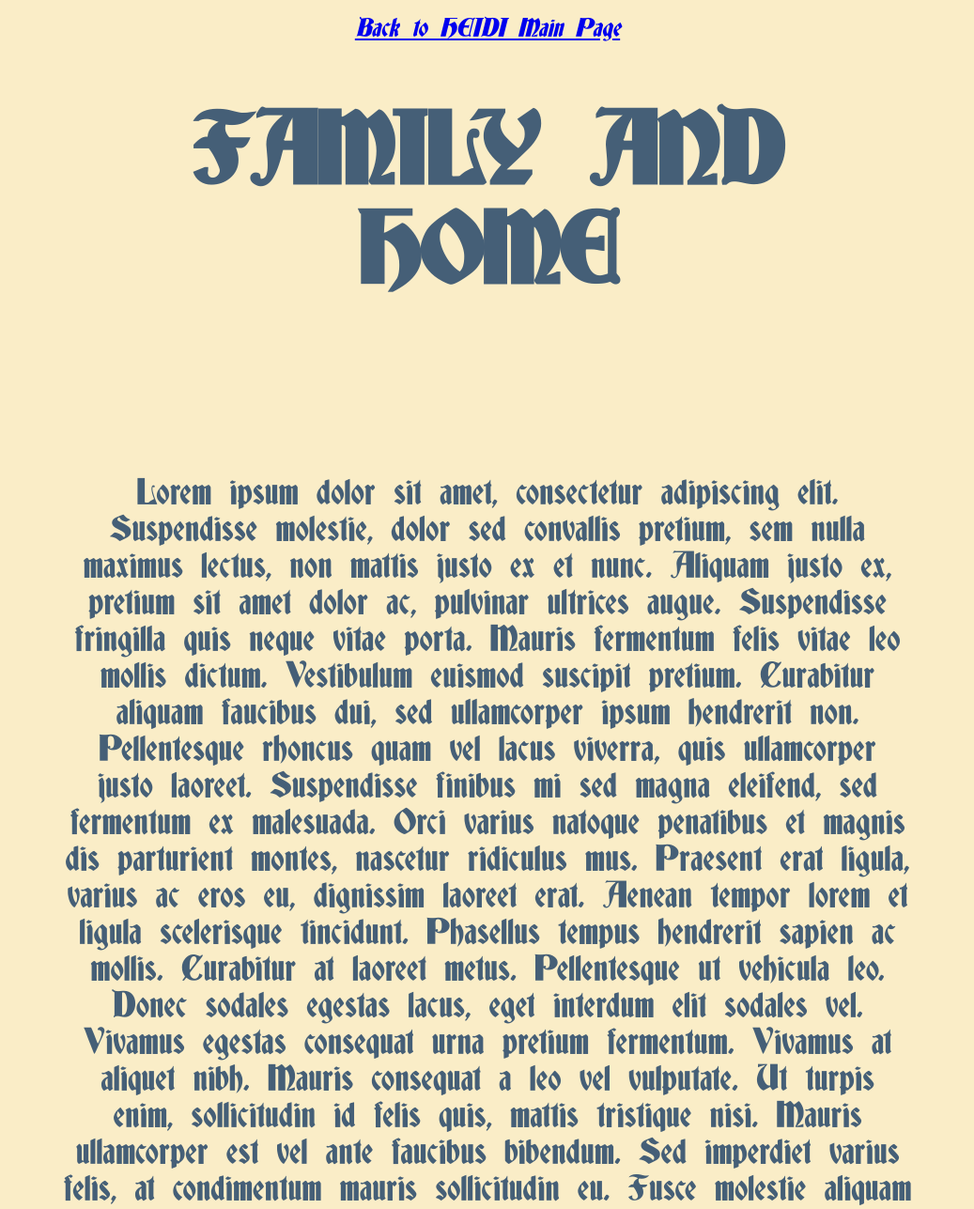
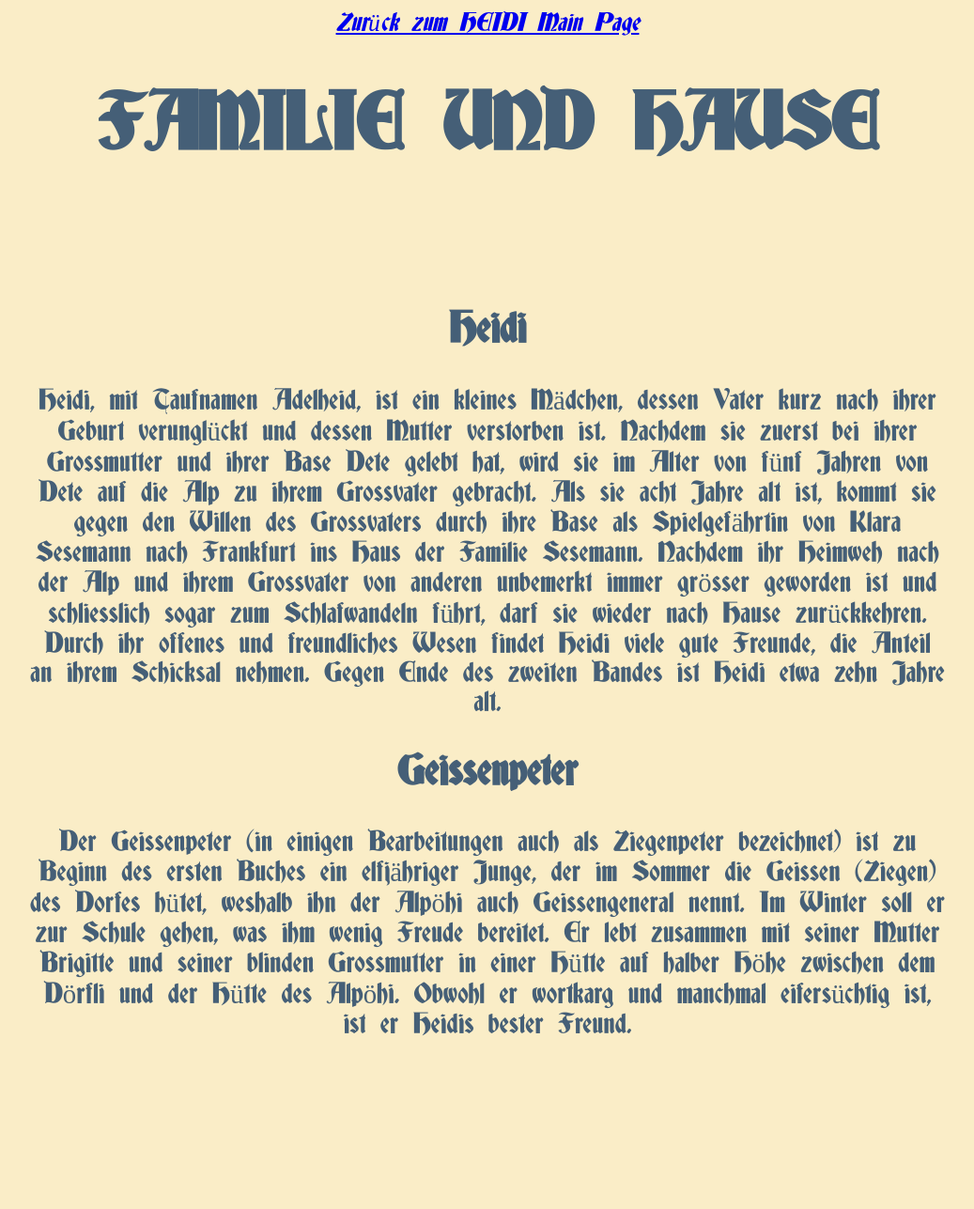
Before and after one commit to ferhatgayir/projektgroup, a plain HTML site: page Family.html in a window 1280 px wide. Shown: the top 1287 px of the page at 94% size, without its empty margins (121-1158 px from the left). After the commit the page ends 1134 px from the top, so only its background shows below. Drawn offline with Linux system fonts and the light colour scheme.

Commit message:
Family.html: some meaningful updates; switch to German

```diff
--- a/Family.html
+++ b/Family.html
@@ -1,7 +1,7 @@
 <!DOCTYPE html>
 <html>
     <head>
-        <title>HEIDI - Family and Home</title>
+        <title>HEIDI - Familie und Hause</title>
         <style>
             /* initialize the custom font */
             @font-face {
@@ -14,7 +14,7 @@
                 background-color: #faedc7;
                 color: #455f77;
                 font-family: 'Deutsch Gothic';
-                font-size: 2.25em;
+                font-size: 1.8em;
                 padding-left: 5em;
                 padding-right: 5em;
             }
@@ -25,19 +25,23 @@
         </style>
     </head>
     <body>
-        <em style="font-size: 1.6rem;"><a href="index.html">Back to HEIDI Main Page</a></em>
-        <h1 style="font-size: 2.75em;">FAMILY AND HOME</h1>
+        <em style="font-size: 1.6rem;"><a href="index.html">Zurück zum HEIDI Main Page</a></em>
+        <h1 style="font-size: 2.75em;">FAMILIE UND HAUSE</h1>
         <br><br>
         <p>
-            Lorem ipsum dolor sit amet, consectetur adipiscing elit. Suspendisse molestie, dolor sed convallis pretium, sem nulla maximus lectus, non mattis justo ex et nunc. Aliquam justo ex, pretium sit amet dolor ac, pulvinar ultrices augue. Suspendisse fringilla quis neque vitae porta. Mauris fermentum felis vitae leo mollis dictum. Vestibulum euismod suscipit pretium. Curabitur aliquam faucibus dui, sed ullamcorper ipsum hendrerit non. Pellentesque rhoncus quam vel lacus viverra, quis ullamcorper justo laoreet. Suspendisse finibus mi sed magna eleifend, sed fermentum ex malesuada. Orci varius natoque penatibus et magnis dis parturient montes, nascetur ridiculus mus.
-
-            Praesent erat ligula, varius ac eros eu, dignissim laoreet erat. Aenean tempor lorem et ligula scelerisque tincidunt. Phasellus tempus hendrerit sapien ac mollis. Curabitur at laoreet metus. Pellentesque ut vehicula leo. Donec sodales egestas lacus, eget interdum elit sodales vel. Vivamus egestas consequat urna pretium fermentum. Vivamus at aliquet nibh. Mauris consequat a leo vel vulputate. Ut turpis enim, sollicitudin id felis quis, mattis tristique nisi. Mauris ullamcorper est vel ante faucibus bibendum.
-
-            Sed imperdiet varius felis, at condimentum mauris sollicitudin eu. Fusce molestie aliquam elit, nec fringilla est pharetra a. Nulla gravida dictum enim sed finibus. Nulla vel ante in enim maximus blandit. Etiam sodales magna nibh, sit amet euismod eros aliquet id. Donec et leo sit amet nibh aliquam rhoncus et a augue. Proin nec orci in sem interdum suscipit. Vestibulum ante ipsum primis in faucibus orci luctus et ultrices posuere cubilia curae; Nullam congue euismod arcu. Pellentesque habitant morbi tristique senectus et netus et malesuada fames ac turpis egestas.
-
-            Vestibulum consequat, metus quis interdum ultrices, felis leo semper ligula, vitae imperdiet augue lectus in metus. Sed ac nibh feugiat, finibus velit vel, consectetur elit. Pellentesque egestas turpis sem, vel varius libero mollis et. Proin tristique libero ac urna molestie bibendum. Donec ullamcorper risus a porttitor ultrices. Lorem ipsum dolor sit amet, consectetur adipiscing elit. Suspendisse erat justo, mattis et velit sit amet, ultricies tempus justo. Proin gravida fringilla dui ac convallis. Lorem ipsum dolor sit amet, consectetur adipiscing elit. Sed sapien eros, pharetra facilisis est eu, tincidunt commodo tortor. Etiam finibus congue lacus non aliquam. Proin eros nunc, consectetur quis vehicula eget, lobortis aliquam nulla. Aliquam erat volutpat.
-
-            Nulla porta urna vitae enim condimentum, vitae interdum ligula vehicula. Curabitur hendrerit elit neque, vitae sollicitudin turpis mollis quis. Curabitur rutrum nibh turpis, quis cursus libero egestas eget. Quisque lacinia nisl sed risus posuere fermentum. Vivamus pharetra eu ante ac eleifend. Praesent viverra aliquet ipsum ut sollicitudin. In luctus consectetur viverra. Nulla interdum nulla at nisi dapibus sodales. Nam aliquet, magna at varius efficitur, dolor augue gravida urna, et auctor quam justo id orci. Nulla rhoncus, lorem a aliquet ullamcorper, velit massa volutpat erat, quis volutpat nisi tortor sit amet dui. Suspendisse facilisis sapien risus, eget tincidunt risus lobortis et. Ut fermentum sem ac dolor placerat pretium. Proin quis risus quis massa aliquet euismod at nec urna. Donec nec tellus ac felis vulputate iaculis sit amet ut tellus. Aenean id turpis non turpis tincidunt iaculis quis ac dolor. Nam auctor purus velit, sit amet iaculis lacus porttitor vitae.
+            <h2>Heidi</h2>
+            Heidi, mit Taufnamen Adelheid, ist ein kleines Mädchen, dessen Vater kurz nach ihrer Geburt verunglückt und dessen Mutter verstorben ist.
+            Nachdem sie zuerst bei ihrer Grossmutter und ihrer Base Dete gelebt hat, wird sie im Alter von fünf Jahren von Dete auf die Alp zu ihrem Grossvater gebracht.
+            Als sie acht Jahre alt ist, kommt sie gegen den Willen des Grossvaters durch ihre Base als Spielgefährtin von Klara Sesemann nach Frankfurt ins Haus der Familie Sesemann.
+            Nachdem ihr Heimweh nach der Alp und ihrem Grossvater von anderen unbemerkt immer grösser geworden ist und schliesslich sogar zum Schlafwandeln führt, darf sie wieder nach Hause zurückkehren.
+            Durch ihr offenes und freundliches Wesen findet Heidi viele gute Freunde, die Anteil an ihrem Schicksal nehmen.
+            Gegen Ende des zweiten Bandes ist Heidi etwa zehn Jahre alt.
+            <br>
+            <h2>Geissenpeter</h2>
+            Der Geissenpeter (in einigen Bearbeitungen auch als Ziegenpeter bezeichnet) ist zu Beginn des ersten Buches ein elfjähriger Junge, der im Sommer die Geissen (Ziegen) des Dorfes hütet, weshalb ihn der Alpöhi auch Geissengeneral nennt.
+            Im Winter soll er zur Schule gehen, was ihm wenig Freude bereitet. Er lebt zusammen mit seiner Mutter Brigitte und seiner blinden Grossmutter in einer Hütte auf halber Höhe zwischen dem Dörfli und der Hütte des Alpöhi.
+            Obwohl er wortkarg und manchmal eifersüchtig ist, ist er Heidis bester Freund.
+            <br>
         </p>
     </body>
 </html>
```
